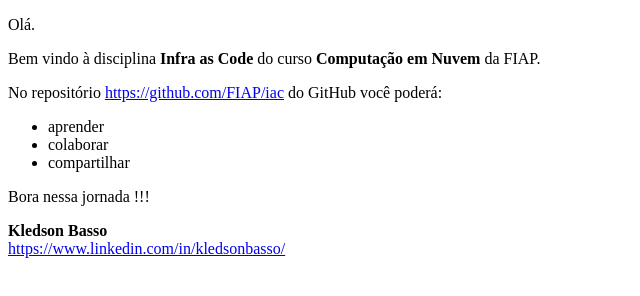
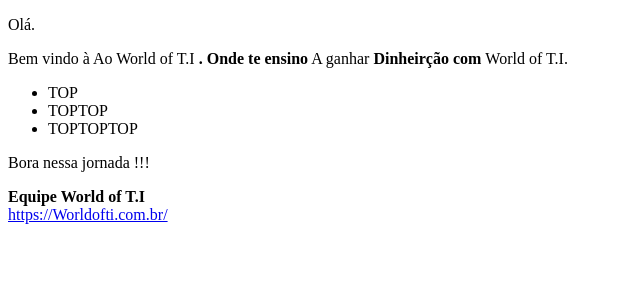
Before and after one commit to Igor-Gallo/Checkpoint-02, a plain HTML site: page data/index.html in a window 1280 px wide. Shown: the whole page, without its empty margins (0-640 px from the left). Drawn offline with Linux system fonts and the light colour scheme.

Commit message:
alteraçãcao da pagina estatica

```diff
--- a/data/index.html
+++ b/data/index.html
@@ -5,15 +5,14 @@
     </head>
     <body>
         <p>Ol&aacute;.</p>
-        <p>Bem vindo &agrave; disciplina <strong>Infra as Code</strong> do curso <strong>Computa&ccedil;&atilde;o em Nuvem</strong> da FIAP.</p>
-        <p>No reposit&oacute;rio <a href="https://github.com/FIAP/iac">https://github.com/FIAP/iac</a> do GitHub voc&ecirc; poder&aacute;:</p>
+        <p>Bem vindo &agrave; Ao World of T.I <strong>. Onde te ensino</strong> A ganhar <strong>Dinheir&ccedil;&atilde;o com </strong> World of T.I.</p>
         <ul>
-        <li>aprender</li>
-        <li>colaborar</li>
-        <li>compartilhar</li>
+        <li>TOP</li>
+        <li>TOPTOP</li>
+        <li>TOPTOPTOP</li>
         </ul>
         <p>Bora nessa jornada !!!</p>
-        <p><b>Kledson Basso</b><br /><a href="https://www.linkedin.com/in/kledsonbasso/">https://www.linkedin.com/in/kledsonbasso/</a></p>
+        <p><b>Equipe World of T.I</b><br /><a href="https://www.youtube.com/watch?v=pyYa9KUNhEo&list=RDpyYa9KUNhEo&start_radio=1/">https://Worldofti.com.br/</a></p>
         <p>&nbsp;</p>
     </body>
 </html>
```
